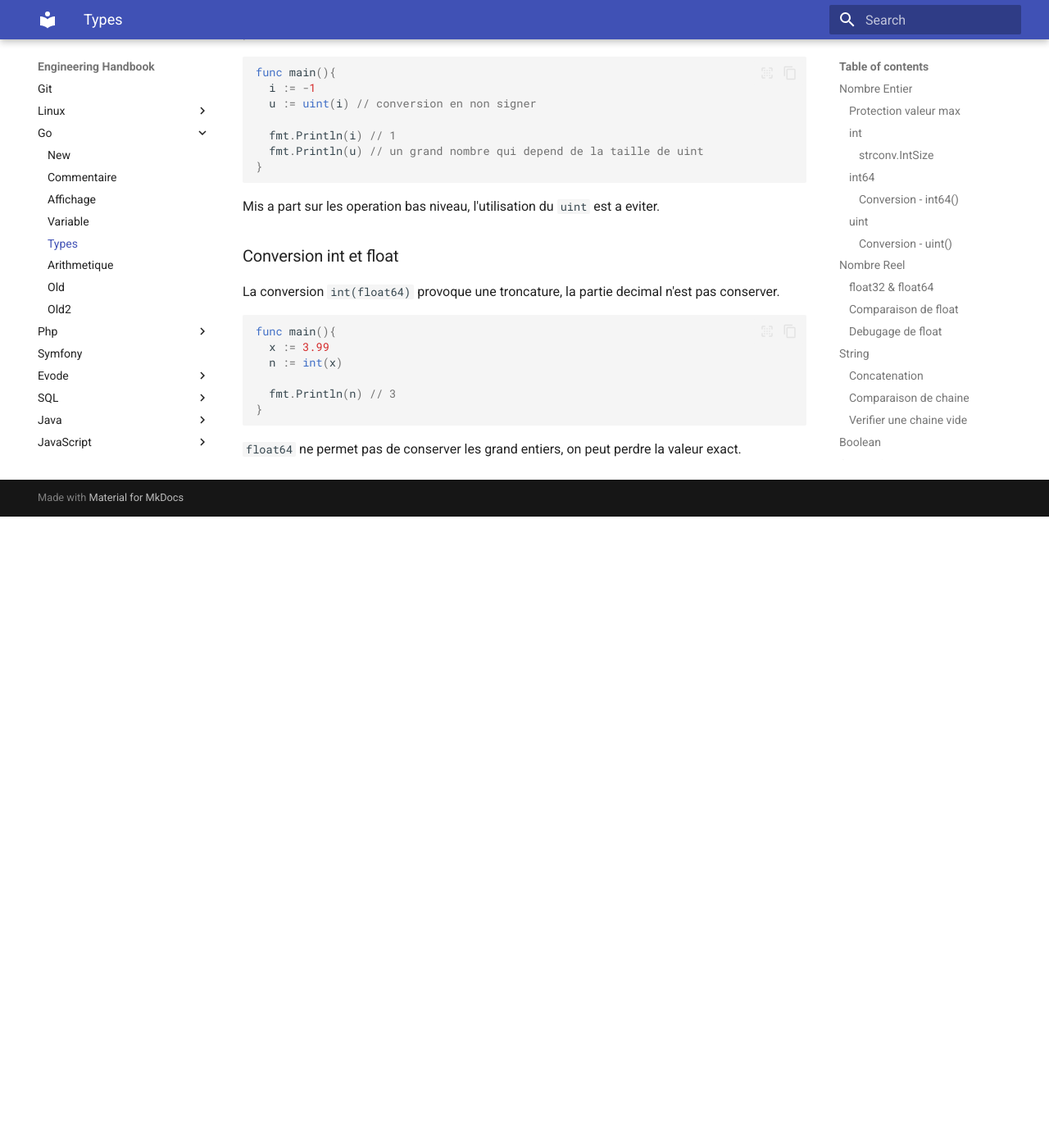
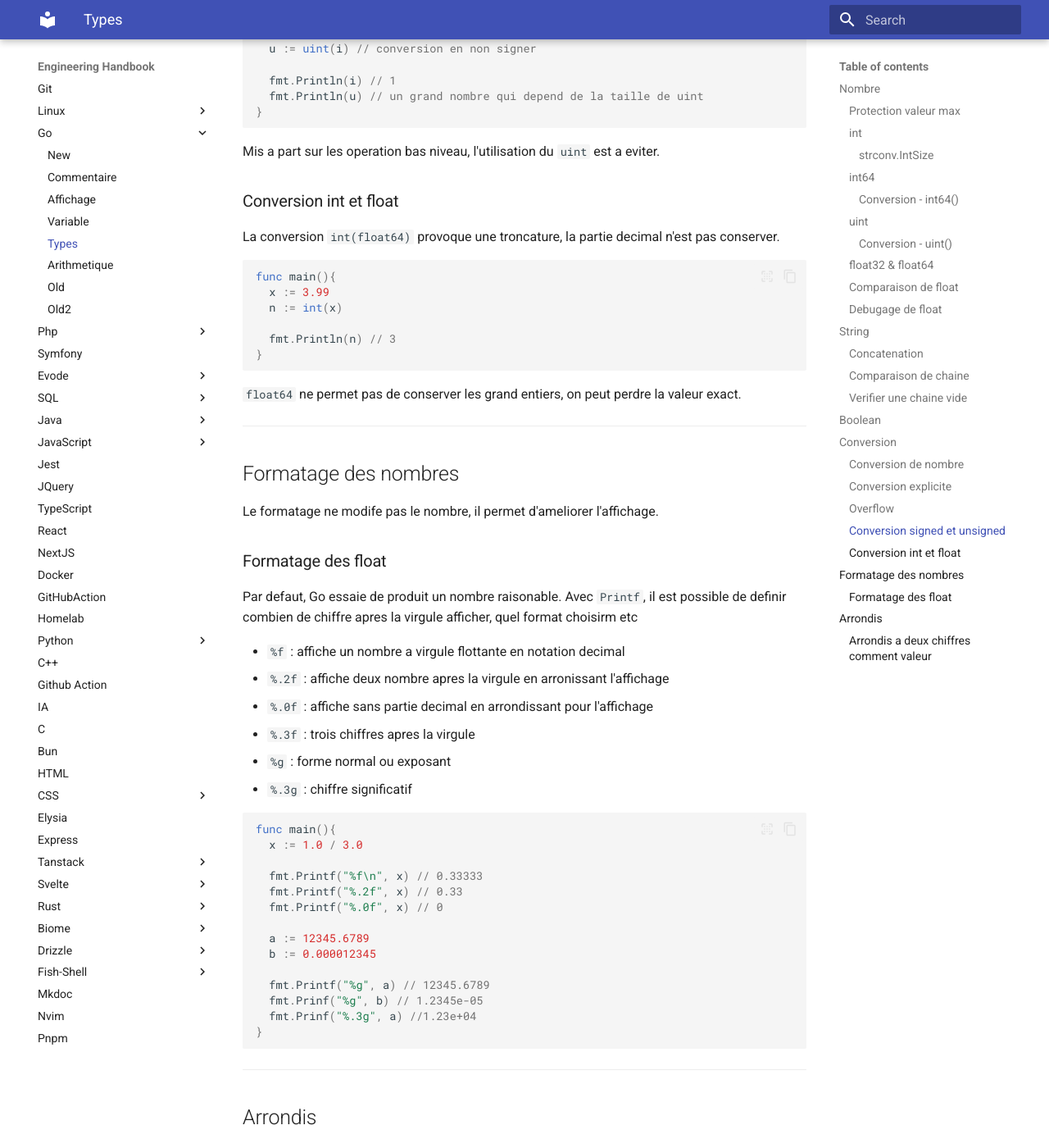
Before and after one commit to GuillemotClement/engineering-handbook, an MkDocs documentation site: the page built from docs/go/types.md, in a window 1280 px wide and 1400 px high, scrolled down 6709 px. Shown: the whole window at 82% size. Built offline with MkDocs 1.6.1 and Material for MkDocs 9.7.7, drawn with Linux system fonts in a browser that asks for light colours; before the commit the page ends 7339 px from its top, so only the background shows below that; some of the changed text lies outside the part shown.

Commit message:
feat: Go(arrondis et formatage)

````diff
--- a/docs/go/types.md
+++ b/docs/go/types.md
@@ -1,6 +1,6 @@
 # Types
 
-## Nombre Entier
+## Nombre
 
 Les operation entre `float64` et `int` sont interdite.
 
@@ -123,8 +123,6 @@ func main(){
 ```
 
 ---
-
-## Nombre Reel
 
 Les nombres reel dans l'ordinateur ne sont pas precis. Il ne faut pas effectuer de calcul en utilisant des type `float`. Ils sont stockes sous forme binaire, et certaines fractions decimale ne peuvent pas etre representer.
 
@@ -332,3 +330,82 @@ func main(){
 ```
 
 `float64` ne permet pas de conserver les grand entiers, on peut perdre la valeur exact.
+
+---
+
+## Formatage des nombres
+
+Le formatage ne modife pas le nombre, il permet d'ameliorer l'affichage.
+
+### Formatage des float
+
+Par defaut, Go essaie de produit un nombre raisonable. Avec `Printf`, il est possible de definir combien de chiffre apres la virgule afficher, quel format choisirm etc
+
+- `%f` : affiche un nombre a virgule flottante en notation decimal
+- `%.2f` : affiche deux nombre apres la virgule en arronissant l'affichage
+- `%.0f` : affiche sans partie decimal en arrondissant pour l'affichage
+- `%.3f` : trois chiffres apres la virgule
+- `%g` : forme normal ou exposant
+- `%.3g` : chiffre significatif
+
+```go
+func main(){
+  x := 1.0 / 3.0
+
+  fmt.Printf("%f\n", x) // 0.33333
+  fmt.Printf("%.2f", x) // 0.33
+  fmt.Printf("%.0f", x) // 0
+
+  a := 12345.6789
+  b := 0.000012345
+
+  fmt.Printf("%g", a) // 12345.6789
+  fmt.Prinf("%g", b) // 1.2345e-05
+  fmt.Prinf("%.3g", a) //1.23e+04
+}
+```
+
+---
+
+## Arrondis
+
+Pour faire des arrondis, on utilise le package `math` qui fournis des fonctions utile pour faire differents types d'arrondis.
+
+L'arrondis viens modifier la valeur.
+
+```go
+import (
+  "fmt"
+  "math"
+)
+
+func main(){
+  // arrondis a l'entier proche
+  fmt.Println(math.Round(2.5)) // 3
+
+  // arrondis vers le bas
+  fmt.Println(math.Floor(2.9)) // 2
+
+  // arrondis vers le haut
+  fmt.Println(math.Ceil(2.1)) // 3
+}
+```
+
+### Arrondis a deux chiffres comment valeur
+
+Le formatage avec `%.2f` ne modifie par la valeur elle meme. Pour obtenir reellement une valeur a deux chiffres, on utilice ce code
+
+```go
+import (
+  "fmt"
+  "math"
+)
+
+func main(){
+  x := 12.3456
+  y := math.Round(x * 100) / 100
+
+  fmt.Printf("%.10f", x) // 12.345600000
+  fmt.Printf("%.10f", y) // 12.350000000 => la valeur est modifier avec l'arrondis
+}
+```
````
Also changed, not shown: docs/go/arithmetique.md (line endings or trailing spaces).
